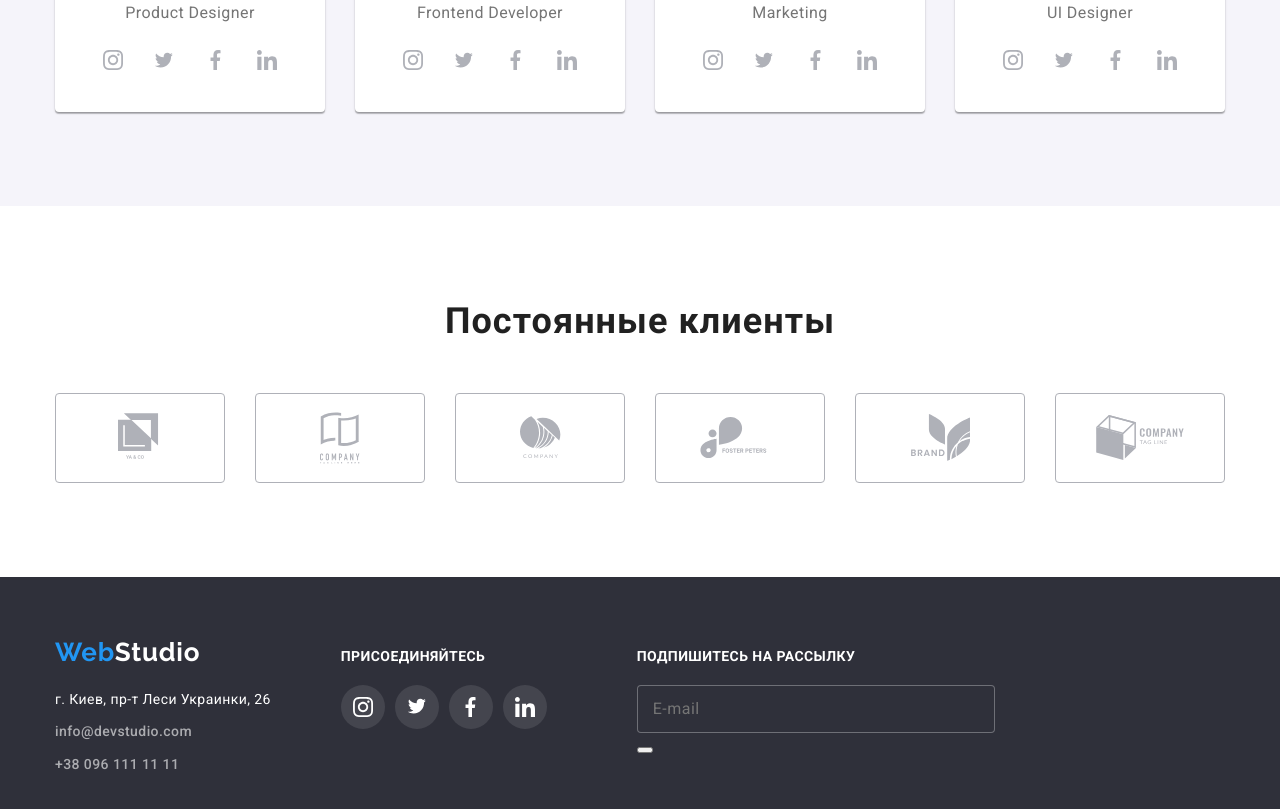
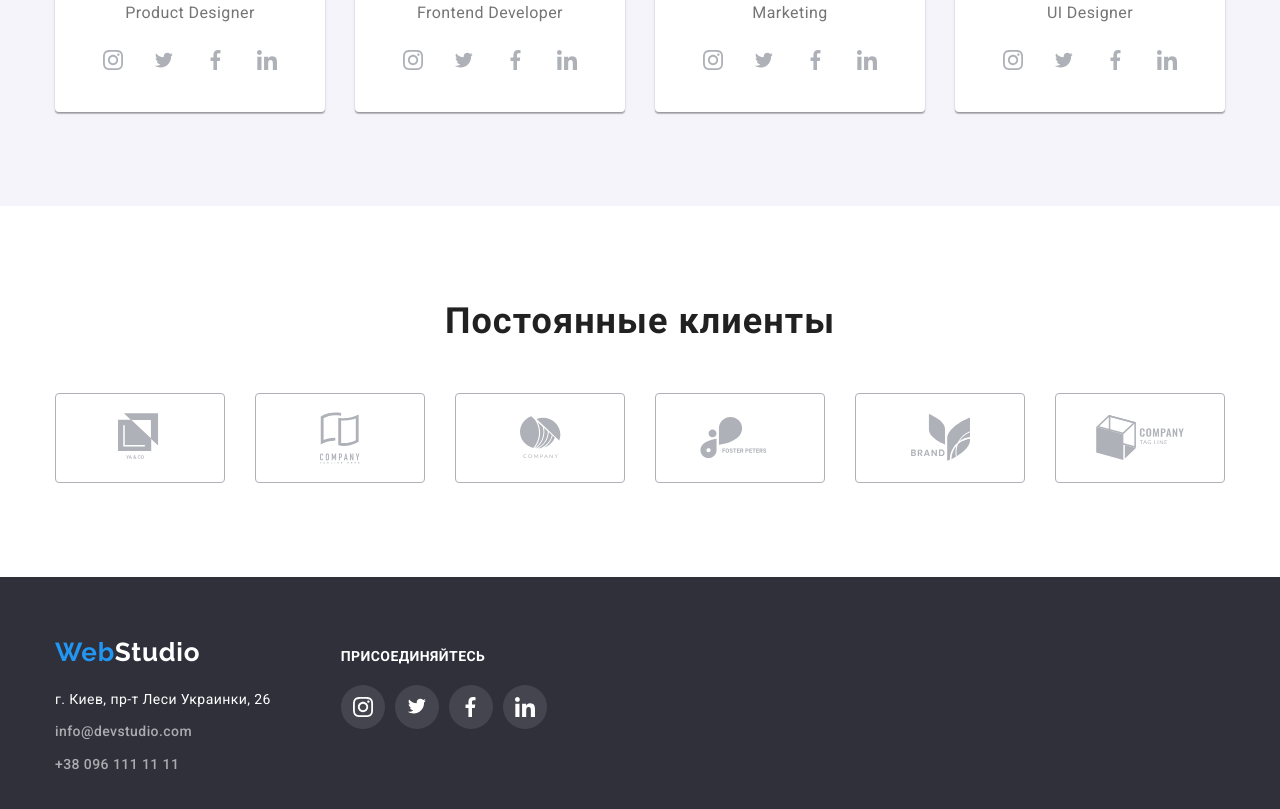
Before and after one commit to darya425/goit-markup-hw-05, a plain HTML site: page index.html in a window 1280 px wide. Shown: the part 2100-2909 px from the top of the page. Drawn offline with nearby package versions, Linux system fonts and the light colour scheme.

Commit message:
fixed form

```diff
--- a/css/style.css
+++ b/css/style.css
@@ -530,24 +530,6 @@ img {
   margin-right: 10px;
 }
 
-.email {
-  display: block;
-  width: 358px;
-  padding: 15px;
-  border: 1px solid rgba(255, 255, 255, 0.3);
-  border-radius: 4px;
-  background-color: var(--general-bg);
-  color: var(--primary-white-color);
-}
-
-.email::placeholder {
-  font-style: normal;
-  font-weight: 400;
-  font-size: 16px;
-  line-height: 1.25;
-  letter-spacing: 0.03em;
-}
-
 /* Portfolio */
 .portfolio {
   padding-top: 94px;
--- a/index.html
+++ b/index.html
@@ -387,13 +387,6 @@
                     </li>
                 </ul>
             </div>
-            <div class="wrapper">
-                <b class="common">Подпишитесь на рассылку</b>
-                <form class="mailing">
-                    <input class="email" type="email" name="email" placeholder="E-mail"></input>
-                    <button></button>
-                </form>
-            </div>
         </div>
     </footer>
 
```
